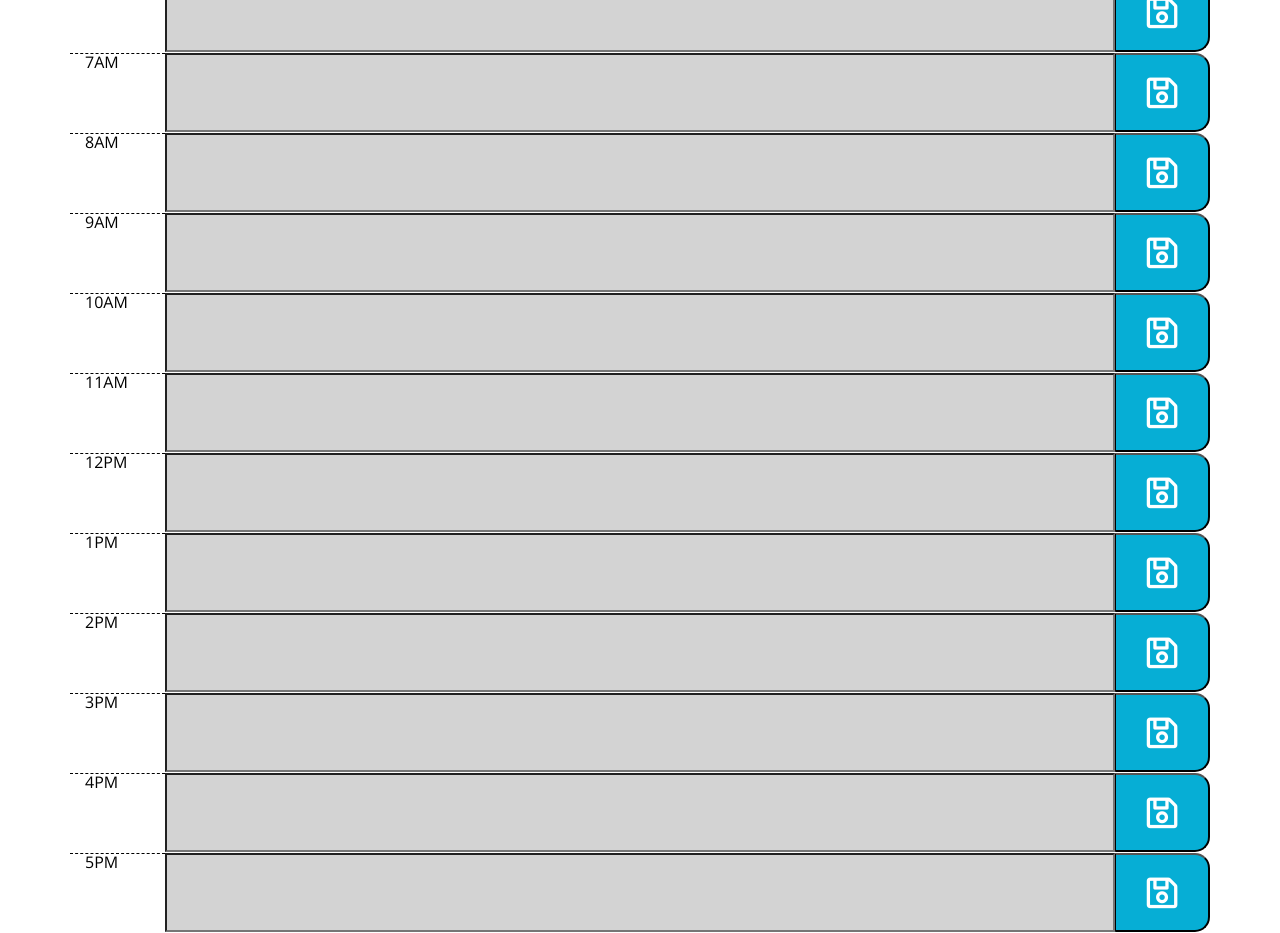
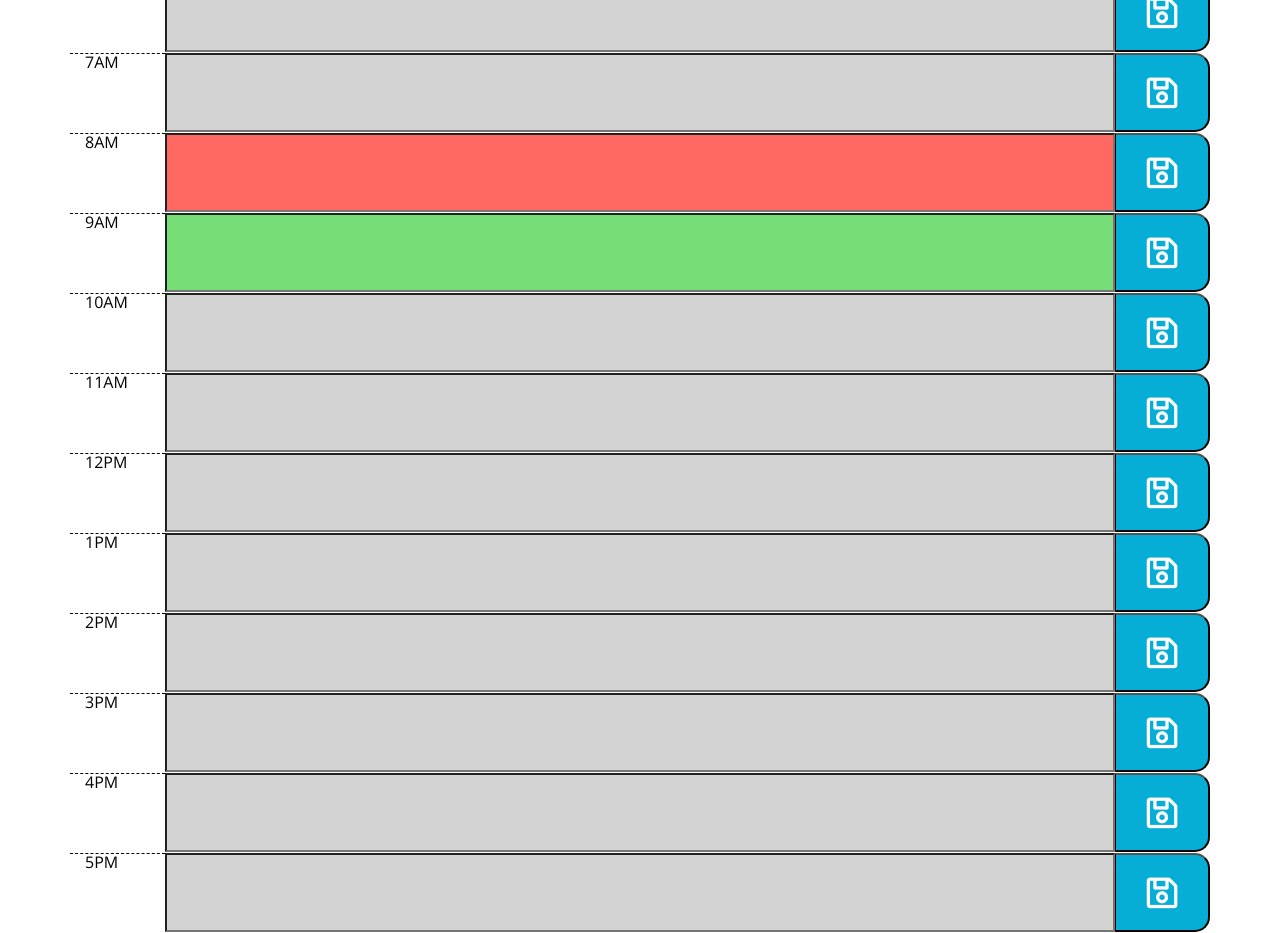
Before and after one commit to JonesElliott/Day-Planner, a plain HTML site: page index.html in a window 1280 px wide. Shown: the part 780-1713 px from the top of the page. Drawn offline with nearby package versions, Linux system fonts and the light colour scheme.

Commit message:
Refactor function handling time dependent background color of time blocks

```diff
--- a/index.html
+++ b/index.html
@@ -159,29 +159,31 @@
         // Update the background based on the current time
         function updateTimeBackground() {
           const currentHour = moment().format("H");
+          //console.log(currentHour);
 
           for (let i = 1; i < (dayHours + 1); i++) {
             // Gets the current input field based on id
             var timeID = $('#' + i).attr('id');
 
-            var newTimeID;
+            // var newTimeID;
             // Sets the formating of newTimeID variable to match currentHour variable
-            if (timeID < 10) {
-              newTimeID = "0" + timeID;
-            } else {
-              newTimeID = timeID;
-            }
+            // if (timeID < 10) {
+            //   newTimeID = "0" + timeID;
+            // } else {
+            //   newTimeID = timeID;
+            // }
+            // newTimeID = timeID;
 
             // Adds past, present, or future class based on the relation to the current time
-            if (currentHour < 1) {
-              $('#' + 24).addClass('present');
-              $('#' + timeID).addClass('past');
-            } else if (currentHour === newTimeID) {
-              $('#' + timeID).addClass('present');
-            } else if (currentHour < newTimeID) {
-              $('#' + timeID).addClass('future');
-            } else {
-              $('#' + timeID).addClass('past');
+            if (currentHour === timeID) {
+              $("#" + timeID).addClass("present");
+              //$("#" + timeID).val("Present");
+            } else if (currentHour < timeID) {
+              $("#" + timeID).addClass("future");
+              //$("#" + timeID).val("Future");
+            } else if (currentHour > timeID) {
+              $("#" + timeID).addClass("past");
+              //$("#" + timeID).val("past");
             }
           }
         }
```
